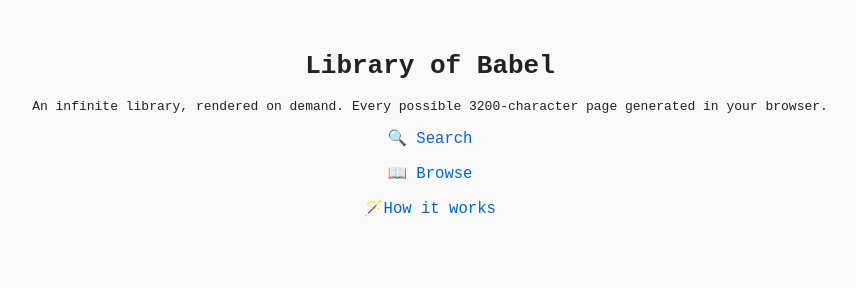
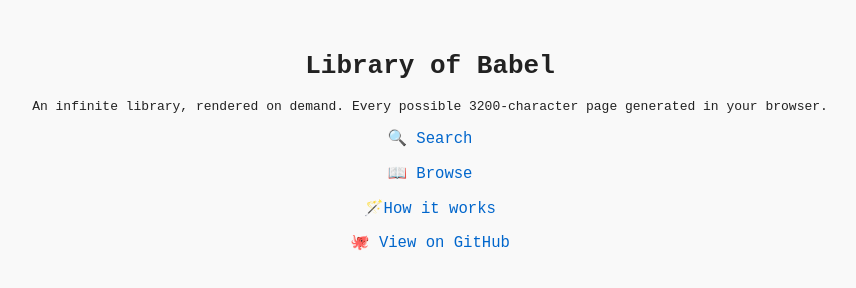
Before and after one commit to jrhea/library-of-babel, a plain HTML site: page index.html in a window 1280 px wide. Shown: the whole page, without its empty margins (210-1066 px from the left). Drawn offline with Linux system fonts and the light colour scheme.

Commit message:
add link to code

```diff
--- a/index.html
+++ b/index.html
@@ -14,5 +14,6 @@
   <a href="search.html">🔍 Search</a>
   <a href="browse.html">📖 Browse</a>
   <a href="how-it-works.html">🪄How it works</a>
+  <a href="https://github.com/jrhea/library-of-babel" target="_blank">🐙 View on GitHub</a>
 </body>
 </html>
```
